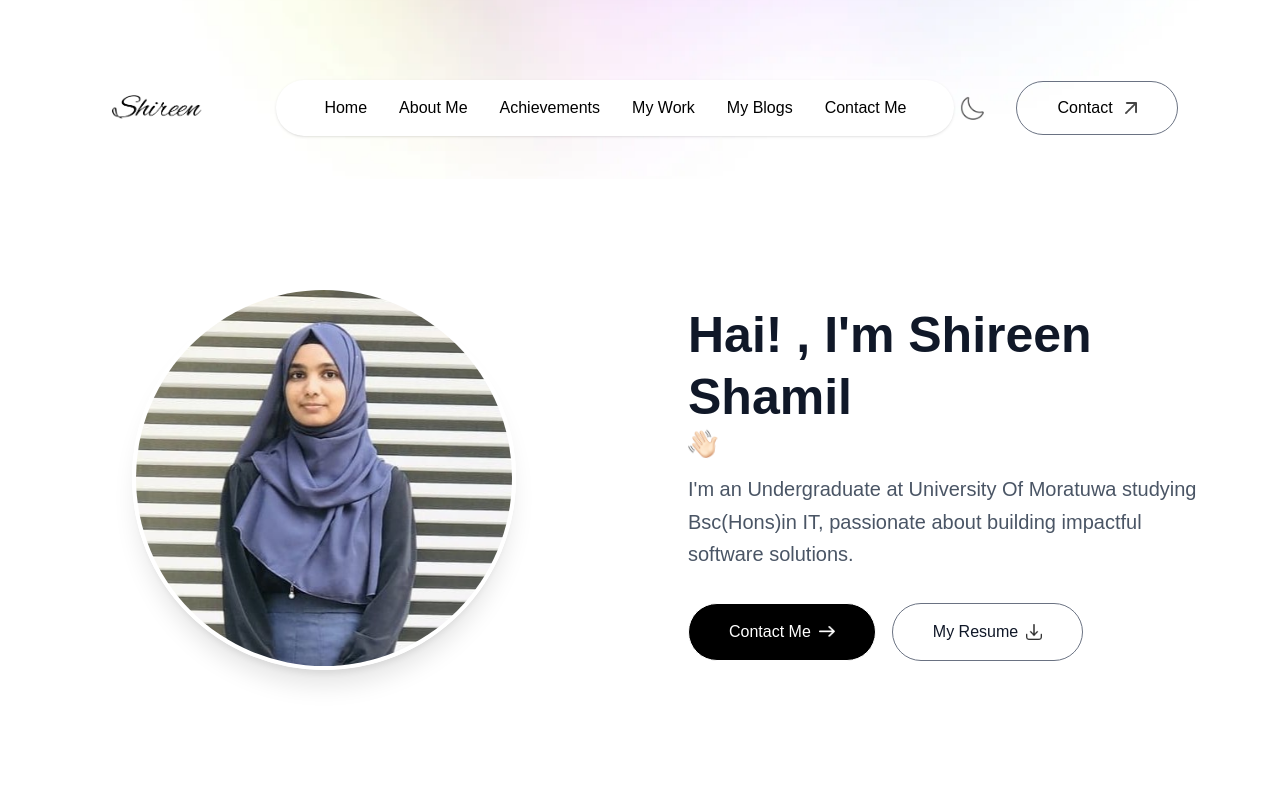
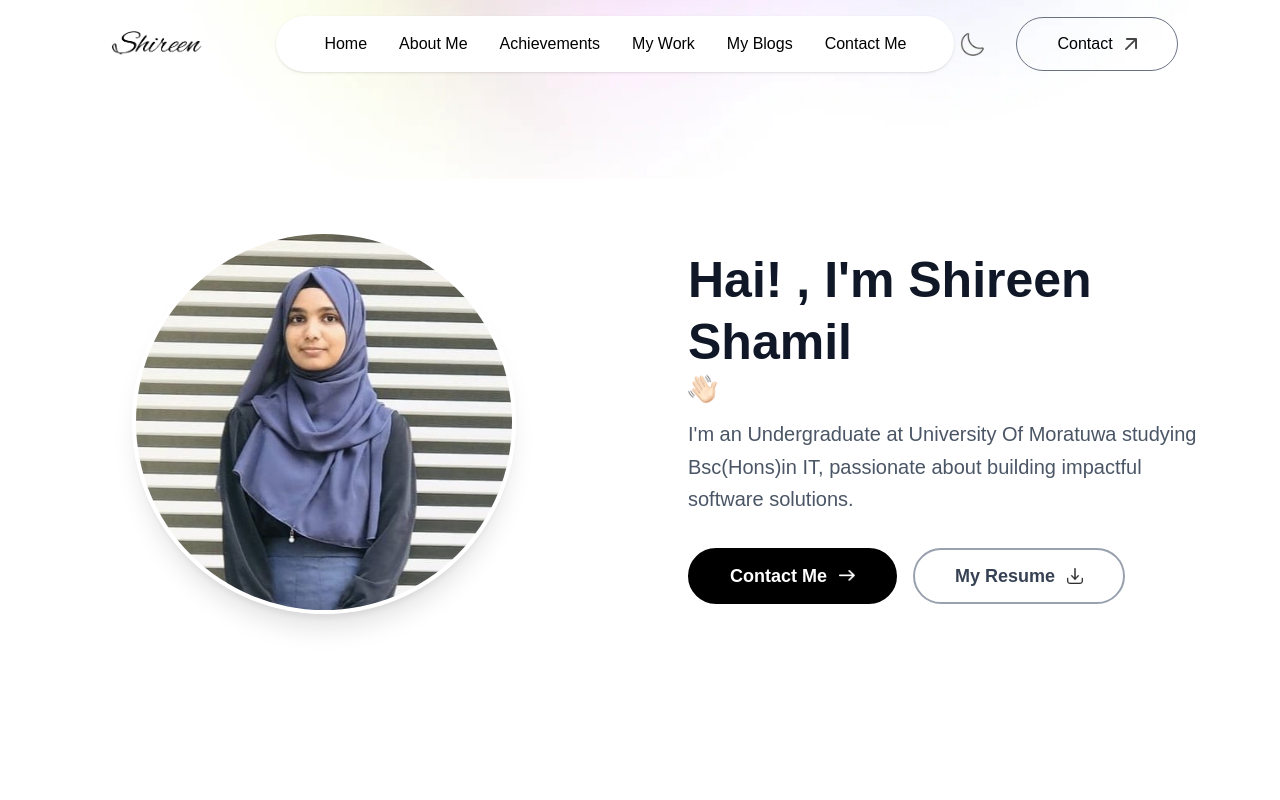
Before and after one commit to ShireenShamil/PortfolioLatest, a Next.js app: page / in a window 1280 px wide. Shown: the top 800 px of the page. Built offline with nearby package versions, Linux system fonts and the light colour scheme; a web font is replaced by a local one.

Commit message:
update43

```diff
--- a/app/components/Header.jsx
+++ b/app/components/Header.jsx
@@ -5,8 +5,9 @@ import { motion } from 'framer-motion';
 
 const Header = ({ isDarkMode }) => {
   return (
-    // Outer container: Added mt-16 for gap between nav and header content
-    <div className='w-full min-h-screen flex items-center justify-center py-12 px-4 sm:px-6 lg:px-8 text-gray-900 dark:text-gray-100 transition-colors duration-300 mt-16'> {/* ADDED mt-16 HERE */}
+    // Outer container: Removed mt-16 and added pt-16 for gap from navbar.
+    // The py-12 remains for overall vertical padding, pt-16 adds specifically to the top.
+    <div className='w-full min-h-screen flex items-center justify-center py-12 px-4 sm:px-6 lg:px-8 text-gray-900 dark:text-gray-100 transition-colors duration-300 pt-16'> {/* CHANGED HERE: Removed mt-16, Added pt-16 */}
 
       {/* Inner content container */}
       <div className='w-full max-w-7xl mx-auto flex flex-col lg:mt-7 lg:flex-row items-center gap-6 lg:gap-8'>
@@ -33,6 +34,7 @@ const Header = ({ isDarkMode }) => {
         {/* --- Text Details Section (Second in JSX) --- */}
         <div className="flex flex-col items-center lg:items-start text-center lg:text-left gap-4
                      lg:w-1/2 lg:pl-4 lg:pr-10 lg:mt-2">
+          {/* Note: Removed the inline comment from className to fix the previous error */}
           <motion.h3
             initial={{ opacity: 0, y: 20 }}
             whileInView={{ opacity: 1, y: 0 }}
@@ -60,16 +62,20 @@ const Header = ({ isDarkMode }) => {
             I'm an Undergraduate at University Of Moratuwa studying Bsc(Hons)in IT, passionate about building impactful software solutions.
           </motion.p>
 
-          {/* Buttons: Restored original styles */}
+          {/* Buttons: Original styles restored */}
           <div className='flex flex-col sm:flex-row items-center gap-4 mt-4'>
             <motion.a
               initial={{ y: 30, opacity: 0 }}
               whileInView={{ y: 0, opacity: 1 }}
               transition={{ duration: 0.6, delay: 1 }}
               href='#contact'
-              className='px-10 py-3 border border-white rounded-full bg-black text-white flex items-center gap-2 dark:bg-transparent'
+              className={`px-10 py-3 rounded-full flex items-center justify-center gap-3 text-lg font-semibold whitespace-nowrap
+                         ${isDarkMode
+                           ? 'bg-gradient-to-r from-purple-700 to-indigo-800 text-white shadow-lg hover:from-purple-800 hover:to-indigo-900' // Dark mode gradient
+                           : 'bg-black text-white hover:bg-gray-800 border-2 border-black'}
+                         transition-all duration-300 ease-in-out w-full sm:w-auto`}
             >
-              Contact Me <Image src={assets.right_arrow_white} alt='' className='w-4' />
+              Contact Me <Image src={isDarkMode ? assets.right_arrow_white : assets.right_arrow_white} alt='Arrow icon' className='w-4' />
             </motion.a>
 
             <motion.a
@@ -78,9 +84,13 @@ const Header = ({ isDarkMode }) => {
               transition={{ duration: 0.6, delay: 1.2 }}
               href='/Shireen.pdf'
               download
-              className='px-10 py-3 border rounded-full border-gray-500 flex items-center gap-2 dark:bg-white dark:text-black'
+              className={`px-10 py-3 rounded-full flex items-center justify-center gap-3 text-lg font-semibold whitespace-nowrap
+                         ${isDarkMode
+                           ? 'border-2 border-gray-600 text-gray-300 hover:border-gray-400 hover:text-white' // Dark mode subtle border
+                           : 'border-2 border-gray-400 text-gray-700 hover:border-gray-600 hover:text-gray-900'}
+                         transition-all duration-300 ease-in-out w-full sm:w-auto`}
             >
-              My Resume <Image src={assets.download_icon} alt='' className='w-4' />
+              My Resume <Image src={isDarkMode ? assets.download_icon_dark : assets.download_icon} alt='Download icon' className='w-4' />
             </motion.a>
           </div>
         </div>
```
